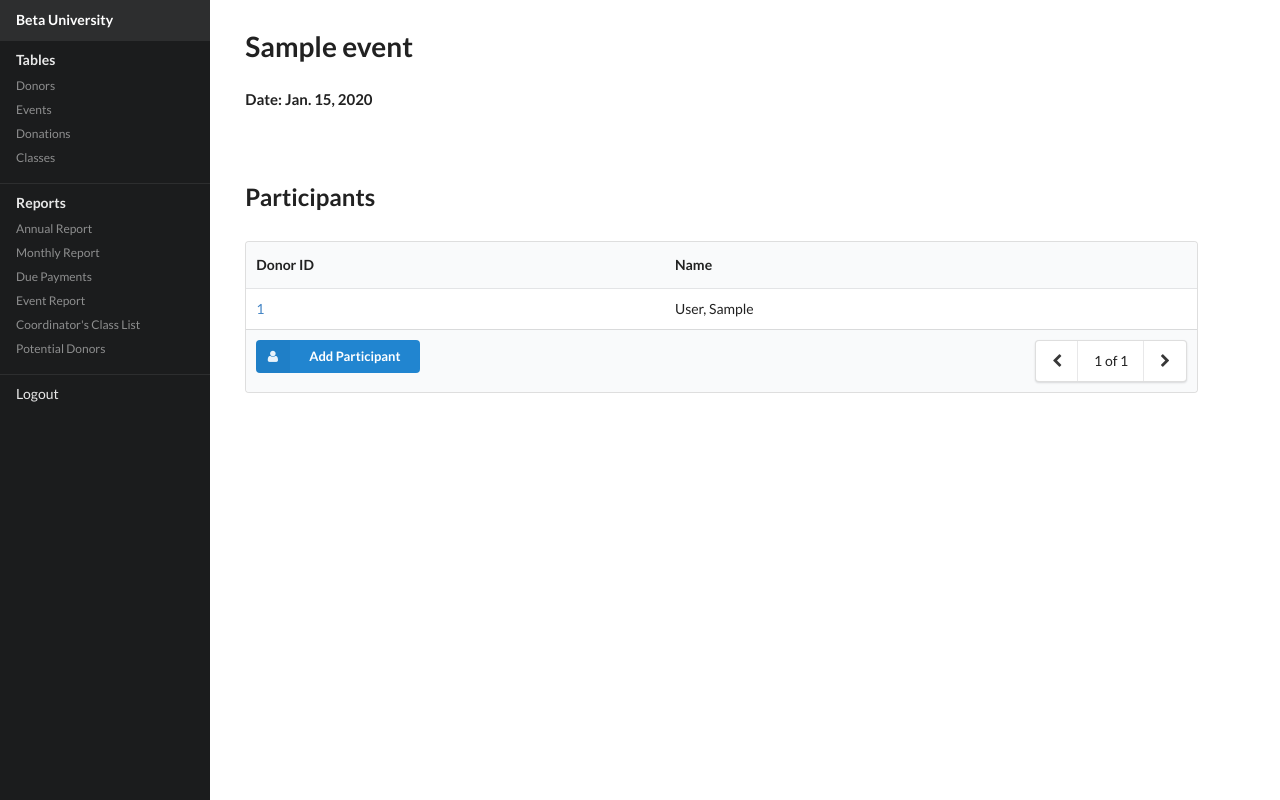
After one commit to tonsaludadez/cmsc127, a Django app: page /adminSite/events/1/ in a window 1280 px wide. The commit adds this page. Run offline with Django 3.2, Linux system fonts and the light colour scheme; a user stored in the database is signed in; tables that the repository leaves empty hold one stand-in row (values such as "Sample post").

Commit message:
Added event.html and Modified it to see event donations

```diff
--- a/betasite/adminSite/models.py
+++ b/betasite/adminSite/models.py
@@ -61,7 +61,7 @@ class EventDonation(models.Model):
         unique_together = (('eventid', 'donorid', 'donationno'),)
 
     def __str__(self):
-    	return self.eventid
+    	return str(self.eventid)
 
 
 class Events(models.Model):
--- /dev/null
+++ b/betasite/adminSite/templates/adminSite/event.html
@@ -0,0 +1,111 @@
+{% extends 'adminSite/base.html' %}
+{% load staticfiles %}
+{% block title %}Beta University Admin: Home{% endblock %}
+
+{% block style %}{% endblock %}
+
+{% block content %}
+	<div class="ui grid">
+			<div class="row"></div>
+			<div class="row">
+				<div class="three wide column"></div>
+				<div class="twelve wide column">
+					<h1>{{ event.event_name }}</h1>
+					<h4>Date: {{ event.event_date }}</h4>
+				</div>
+			</div>
+			<div class="row">
+				<div class="three wide column"></div>
+				<div class="twelve wide column">
+					<br>
+					<h2>Participants</h2>
+				</div>
+			</div>
+			<div class="row">
+				<div class="three wide column"></div>
+				<div class="twelve wide column">
+					<table class="ui single line table">
+					  <thead>
+					    <tr>
+					      <th>Donor ID</th>
+					      <th>Name</th>
+					    </tr>
+					  </thead>
+					  <tbody>
+					  {% for eventdonation in eventDonations %}
+					    <tr>
+					      <td><a href="#">{{ eventdonation.donorid.donorid }}</a></td>
+					      <td>{{ eventdonation.donorid.lname }}, {{ eventdonation.donorid.fname }}</td>
+					    </tr>
+					  {% endfor %}
+					  </tbody>
+					   <tfoot>
+					    <tr>
+					    	<th colspan="10">
+					    		<div class="ui left floated small primary labeled icon button" id="addParticipant">
+						        	<i class="user icon"></i>Add Participant
+						        </div>
+						      	<div class="ui right floated pagination menu">
+						        	<a class="icon item">
+						          		<i class="left chevron icon"></i>
+							       	</a>
+							    	<div class="item">1 of 1</div>
+						        	<a class="icon item">
+						         		<i class="right chevron icon"></i>
+						        	</a>
+						      	</div>
+						    </th>
+					  	</tr>
+					  </tfoot>
+					</table>
+				</div>
+			</div>
+		</div>
+	</div>
+	<div class="ui modal">
+		<div class="header">
+			Add Participant
+		</div>
+		<div class="content">
+			<form class="ui form" id="newParticipant" action="#" method="POST">
+				<div class="field">
+					<label>Participant Name</label>
+					<div class="ui fluid search selection dropdown">
+						<input type="hidden" name="donor">
+						<i class="dropdown icon"></i>
+						<div class="default text">Select Donor</div>
+						<div class="menu">
+							<div class="item" data-value="10100210">Quezon, Ice</div>
+							<div class="item" data-value="10100210">Quezon, Ice</div>
+							<div class="item" data-value="10100210">Quezon, Ice</div>
+							<div class="item" data-value="10100210">Quezon, Ice</div>
+							<div class="item" data-value="10100210">Quezon, Ice</div>
+							<div class="item" data-value="10100210">Quezon, Ice</div>
+						</div>
+					</div>
+				</div>
+			</form>
+		</div>
+		<div class="actions">
+		    <div class="two fluid ui buttons">
+		      	<div class="ui ok green button" type="submit" form="newParticipant">
+		        	<i class="user icon"></i>
+		        	Add Participant
+		    	</div>
+		    	<div class="ui ok red button">
+		        	<i class="remove icon"></i>
+		    		Cancel
+		    	</div>
+			</div>
+		</div>
+	</div>
+{% endblock %}
+
+{% block scripts %}
+	<script type="text/javascript">
+		$('.ui.dropdown').dropdown();
+		$('#addParticipant').click(function(){
+			$('.ui.modal').modal('show')
+		});
+	</script>
+{% endblock %}
--- a/betasite/adminSite/templates/adminSite/eventList.html
+++ b/betasite/adminSite/templates/adminSite/eventList.html
@@ -28,7 +28,7 @@
 				  <tbody>
 				  	{% for event in object_list %}
 					    <tr>
-					      <td><a href="#">{{ event.eventid }}</a></td>
+					      <td><a href="{% url 'adminSite:event' event.eventid %}">{{ event.eventid }}</a></td>
 					      <td>{{ event.event_name }}</td>
 					      <td>{{ event.event_date }}</td>
 					      <td>
--- a/betasite/adminSite/urls.py
+++ b/betasite/adminSite/urls.py
@@ -20,6 +20,7 @@ urlpatterns = [
     url(r'^class/submit/$',views.AddClassForm, name='newClass'),
     url(r'^event/submit/$',views.AddEventForm, name='newEvent'),
     url(r'^donors/(?P<pk>[0-9]+)/$',views.DonorView.as_view(), name='donor'),
+    url(r'^events/(?P<pk>[0-9]+)/$',views.EventView.as_view(), name='event'),
     url(r'^donors/delete/(?P<donorid>[0-9]+)/$',views.DeleteDonor, name='deleteDonor'),
     url(r'^donations/(?P<pk>[0-9]+)/$',views.DonationView.as_view(), name='donation'),
     url(r'^class/(?P<pk>[0-9]+)/$',views.ClassView.as_view(), name='class'),
--- a/betasite/adminSite/views.py
+++ b/betasite/adminSite/views.py
@@ -4,7 +4,7 @@ from django.db.models import Sum
 from django.shortcuts import redirect, render
 from django.views.generic import  CreateView, DetailView, ListView, RedirectView, TemplateView
 
-from adminSite.models import Class, Donation, Donor, Events
+from adminSite.models import Class, Donation, Donor, Events, EventDonation
 
 import datetime
 
@@ -110,6 +110,19 @@ class ClassView(LoginRequiredMixin, DetailView):
 	context_object_name = 'class'
 	template_name = 'adminSite/class.html'
 
+class EventView(LoginRequiredMixin, DetailView):
+	login_url = 'mainSite:home'
+	redirect_field_name = 'adminSite:EventList'
+	model = Events
+	context_object_name = 'event'
+	template_name = 'adminSite/event.html'
+
+	def get_context_data(self, **kwargs):
+		context = super(EventView, self).get_context_data(**kwargs)
+		context['eventDonations'] = EventDonation.objects.filter(eventid=context['event'].eventid)
+		print EventDonation.objects.all()
+		return context
+
 def AddClassForm(request):
 	classyear = request.POST['classyear']
 	newClass = Class(classyear=classyear)
@@ -159,6 +172,10 @@ def DeleteClass(request, classyear):
 
 def DeleteDonation(request, donationno):
 	toDelete = Donation.objects.get(donationno=donationno)
+	if EventDonation.objects.get(donationno=toDelete):
+		deleteToo = EventDonation.objects.get(donationno=toDelete)
+		deleteToo = EventDonation.objects.get(id=deleteToo.id)
+		deleteToo.delete()
 	toDelete.delete()
 	return redirect('adminSite:donationList')
 
```
